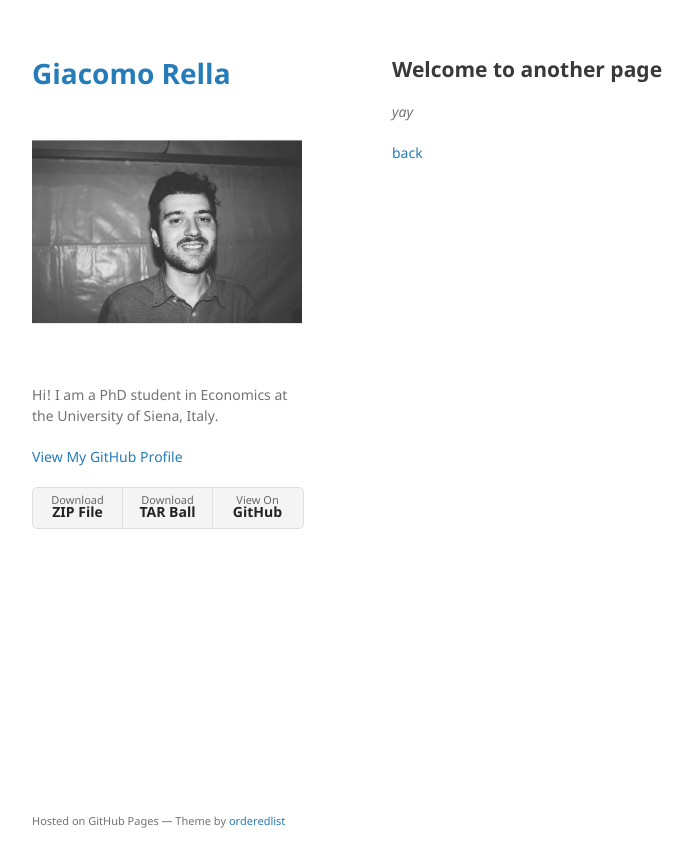
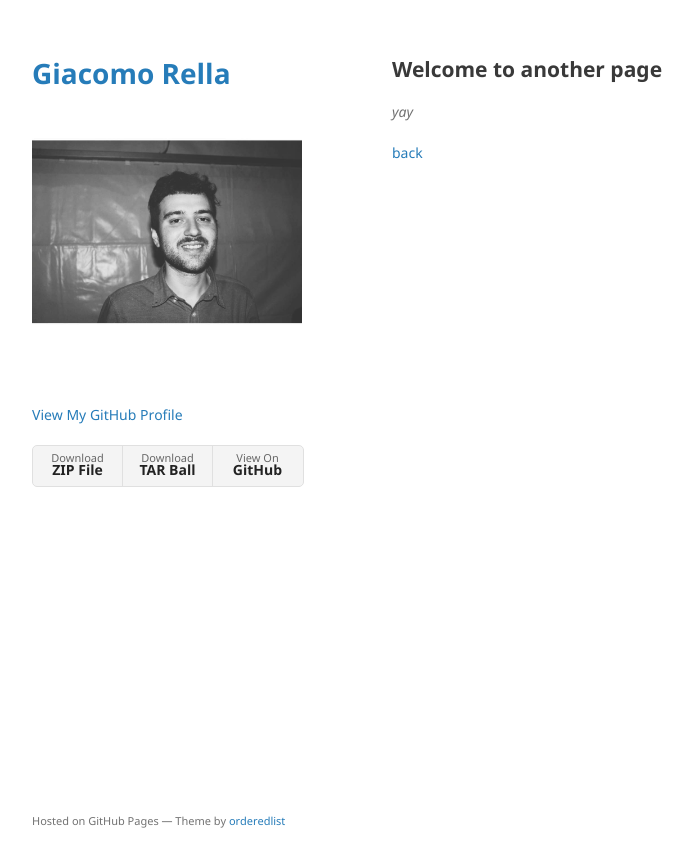
Before and after one commit to giacomorella/giacomorella.github.io, a Jekyll site: the page built from another-page.md, in a window 1280 px wide. Shown: the top 867 px of the page, without its empty margins (178-871 px from the left). Built offline with Jekyll 4.4.1, drawn with Linux system fonts in a browser that asks for light colours; the repository's description, which GitHub fills in, is left out; our own code applies the rules of GitHub Pages for plain Markdown files.

Commit message:
Update _config.yml

```diff
--- a/_config.yml
+++ b/_config.yml
@@ -1,6 +1,5 @@
 title: Giacomo Rella
 logo: /assets/img/logo.jpg
-description: Hi! I am a PhD student in Economics at the University of Siena, Italy.
 show_downloads: true
 google_analytics:
 theme: jekyll-theme-minimal
```
